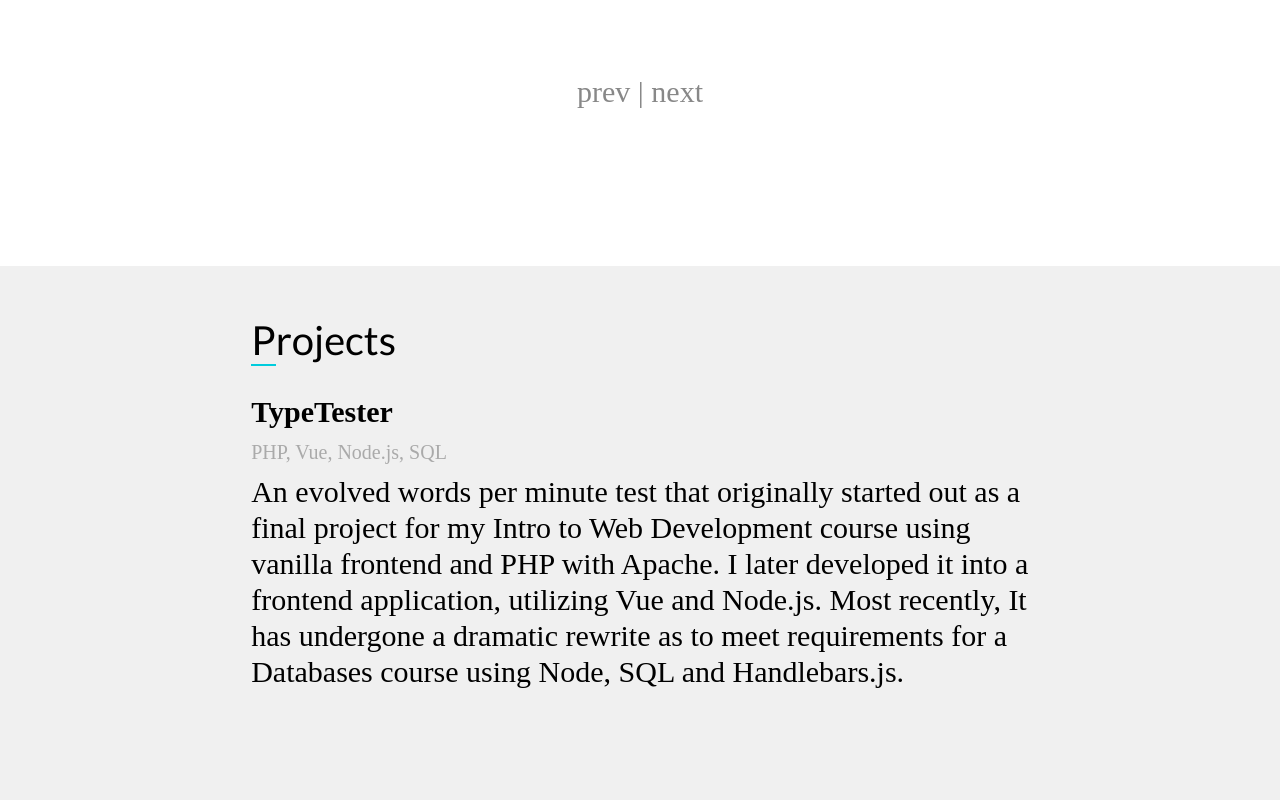
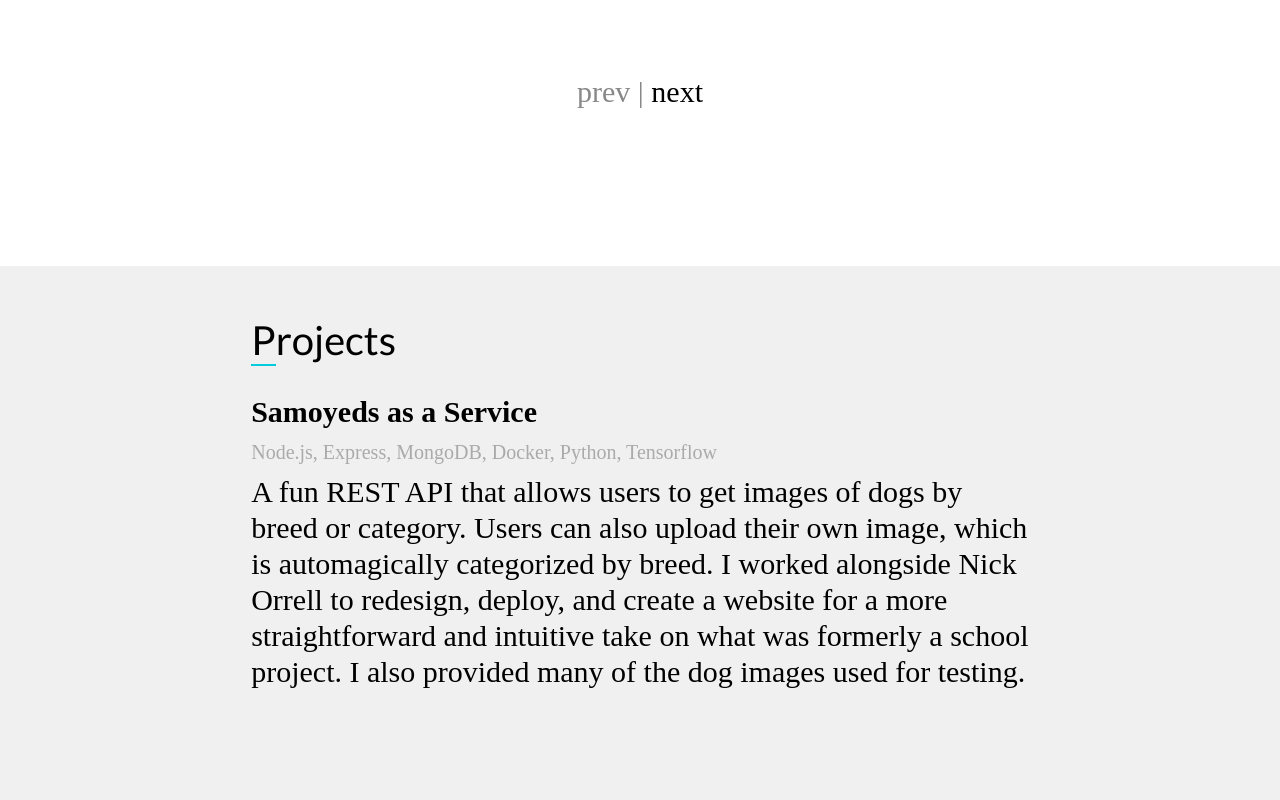
Before and after one commit to amedeekirk/Personal-Site, a website: page client/index.html in a window 1280 px wide. Shown: the part 2134-2934 px from the top of the page. Drawn offline with Linux system fonts and the light colour scheme.

Commit message:
bugfixes + style fixes

```diff
--- a/client/js/careers.js
+++ b/client/js/careers.js
@@ -8,24 +8,21 @@ const careers = [
     {
         "company": "Viewpoint",
         "img": "assets/viewpoint_logo.png",
-        "date": "June 2018 - September 2018\n",
+        "date": "June 2018 - September 2018",
         "desc": "Worked as a full stack developer intern for Viewpoint on Team, a cloud-based construction software application. I worked primarily on an admin tool that monitored data transfer failures from Team to another Viewpoint product. I also worked to help automate the deployment pipeline, as well as worked on a plethora of user stories and bug fixes within a scrum environment.",
     },
-
     {
         "company": "Oregon State University",
         "img": "assets/osu_logo.png",
         "date": "Sept 2016 - Dec 2018",
         "desc": "Attended OSU in order to pursue my Bachelor's degree in Computer Science: Systems. It was here that spurred my current web development journey from courses such as Web Development, Cloud Application Development, and Intro to Databases.",
     },
-
     {
         "company": "Web Marketing Inc.",
         "img": "assets/wmi_logo.png",
         "date": "March 2016 - June 2016",
         "desc": "A small Coos Bay-based company that manages data for a Fortune 10 company, amongst other services.  Here, I worked on mostly IT-related tasks, such as setting up workstations and installing operating systems. I also did some database queries and wrote weekly email blasts.",
     },
-
     {
         "company": "Southwestern Oregon Community College",
         "img": "assets/swocc_logo.png",
--- a/client/js/index.js
+++ b/client/js/index.js
@@ -2,27 +2,24 @@
 let projNum = 0;
 let careerNum = 0;
 
-updateProjectInfo();
-updateCareerInfo();
+let $nextProject = $('.projects__nav--next');
+let $prevProject = $('.projects__nav--prev');
 
-$nextProject = $('.projects__nav--next');
-$prevProject = $('.projects__nav--prev');
-
-$nextCareer = $('.career__nav--next');
-$prevCareer = $('.career__nav--prev');
+let $nextCareer = $('.career__nav--next');
+let $prevCareer = $('.career__nav--prev');
 
 // Click events for projects
 $nextProject.click(() => {
     if(projects[projNum + 1]) {
         projNum++;
-        updateProjectInfo();
+        updateProject();
     }
 });
 
 $prevProject.click(() => {
     if(projects[projNum - 1]) {
         projNum--;
-        updateProjectInfo();
+        updateProject();
     }
 });
 
@@ -35,14 +32,14 @@ $('.projects__project__title').click(() => {
 $nextCareer.click(() => {
     if(careers[careerNum + 1]) {
         careerNum++;
-        updateCareerInfo();
+        updateCareer();
     }
 });
 
 $prevCareer.click(() => {
     if(careers[careerNum - 1]) {
         careerNum--;
-        updateCareerInfo();
+        updateCareer();
     }
 });
 
@@ -52,9 +49,9 @@ $('.contact__form').submit((e) => {
 });
 
 // Updates projects view
-function updateProjectInfo() {
+const updateProject  = function updateProjectInfo() {
     let $projectSelector = $('.projects__project');
-
+    console.log(projects[projNum].title);
     let projectsTemplate = `
             <div class="projects__project__title">
                 <a href='${projects[projNum].link}'>${projects[projNum].title}</a>
@@ -73,10 +70,10 @@ function updateProjectInfo() {
     projects[projNum - 1] ?
         $prevProject.addClass("projects__nav--black") :
         $prevProject.removeClass("projects__nav--black");
-}
+};
 
 // Updates career view
-function updateCareerInfo() {
+const updateCareer = function updateCareerInfo() {
     let $careerAbtSelector = $('.career__about');
     let $careerImgSelector = $('.career__img');
 
@@ -109,7 +106,7 @@ function updateCareerInfo() {
     careers[careerNum - 1] ?
         $prevCareer.addClass("projects__nav--black") :
         $prevCareer.removeClass("projects__nav--black");
-}
+};
 
 function sendEmail(email, msg) {
     $.ajax({
@@ -131,3 +128,6 @@ function sendEmail(email, msg) {
     });
 
 }
+
+updateCareer();
+updateProject();
--- a/client/js/projects.js
+++ b/client/js/projects.js
@@ -1,26 +1,22 @@
 const projects = [
+    {
+        "title": "Samoyeds as a Service",
+        "stack": "Node.js, Express, MongoDB, Docker, Python, Tensorflow",
+        "desc": "A fun REST API that allows users to get images of dogs by breed or category. Users can also upload their own image, which is automagically categorized by breed. I worked alongside Nick Orrell to redesign, deploy, and create a website for a more straightforward and intuitive take on what was formerly a school project. I also provided many of the dog images used for testing.",
+        "link": "https://github.com/orrelln/Samoyeds-as-a-Service"
+    },
     {
         "title": "TypeTester",
         "stack": "PHP, Vue, Node.js, SQL",
         "desc": "An evolved words per minute test that originally started out as a final project for my Intro to Web Development course using vanilla frontend and PHP with Apache. I later developed it into a frontend application, utilizing Vue and Node.js. Most recently, It has undergone a dramatic rewrite as to meet requirements for a Databases course using Node, SQL and Handlebars.js.",
         "link": "https://github.com/amedeekirk/typeTester"
     },
-
-    {
-        "title": "Samoyeds as a Service",
-        "stack": "Node.js, Express, MongoDB, Docker, JWT, Tensorflow",
-        "desc": "A fun group-built REST API that allows users to post, share, and favorite images of samoyeds. It features account creation, manual and automated image screening, and the ability for admins to easily manage stored images and handle previously mentioned reports. I primarily worked on the admin and user account endpoints, though all of us essentially had a hand in every aspect of the project. I also provided the dog images used for testing.",
-        "link": "https://github.com/amedeekirk/Samoyeds-as-a-Service"
-    },
-
-
     {
         "title": "embedBot",
         "stack": "Node.js, Discord.js, Heroku",
         "desc": "A now discontinued Discord bot that would upload video files from Discord servers onto streamable.com and post the URL back into chat, which would embed the video into the chat. This prevented users from having to download a video onto their computer in order to watch it, which I personally found to be a hassle. Due to Discord now supporting an embedded video player natively, this project is unfortunately now obsolete",
         "link": "https://github.com/amedeekirk/embedBot"
     },
-
     {
         "title": "Pictionary",
         "stack": "Node.js, Socket.io",
--- a/client/sass/partials/_career.scss
+++ b/client/sass/partials/_career.scss
@@ -33,7 +33,7 @@
       @include title;
     }
 
-    &__stack {
+    &__date {
       @include subheader;
     }
 
```
Also changed, not shown: client/css/index.css.
